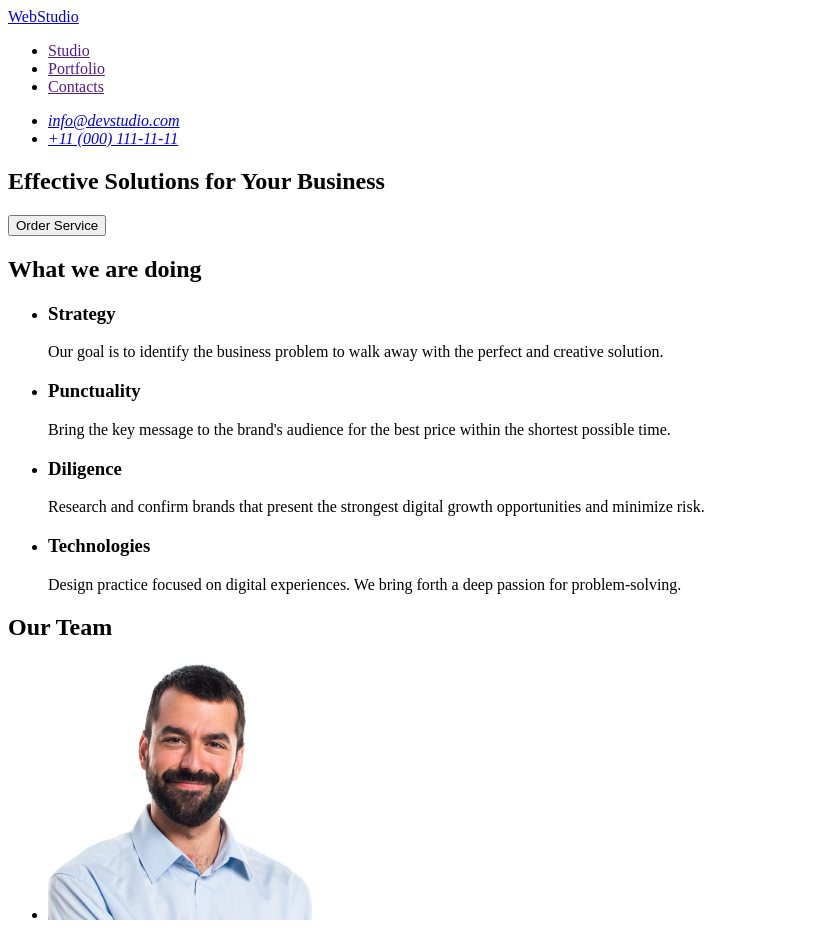
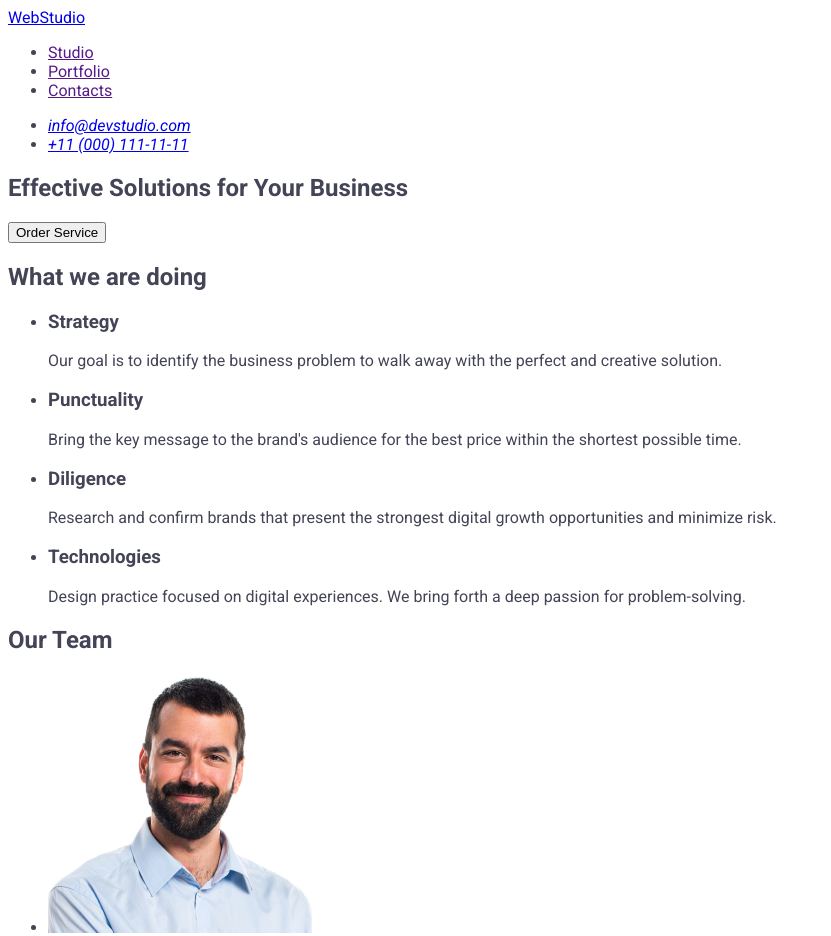
Before and after one commit to rojhatbalta/goit-markup-hw-02, a plain HTML site: page index.html in a window 1280 px wide. Shown: the top 936 px of the page, without its empty margins (0-831 px from the left). Drawn offline with Linux system fonts and the light colour scheme.

Commit message:
update project

```diff
--- a/index.html
+++ b/index.html
@@ -3,6 +3,13 @@
   <head>
     <meta charset="UTF-8" />
     <meta name="viewport" content="width=device-width, initial-scale=1.0" />
+    <link rel="preconnect" href="https://fonts.googleapis.com" />
+    <link rel="preconnect" href="https://fonts.gstatic.com" crossorigin />
+    <link
+      href="https://fonts.googleapis.com/css2?family=Raleway:ital,wght@0,100..900;1,100..900&family=Roboto:ital,wght@0,100;0,300;0,400;0,500;0,700;0,900;1,100;1,300;1,400;1,500;1,700;1,900&display=swap"
+      rel="stylesheet"
+    />
+    <link href="style.css" rel="stylesheet" />
     <title>Document</title>
   </head>
   <body>
--- /dev/null
+++ b/style.css
@@ -0,0 +1,5 @@
+body {
+  font-family: "Roboto", sans-serif;
+  color: #434455;
+  background-color: #ffffff;
+}
```
